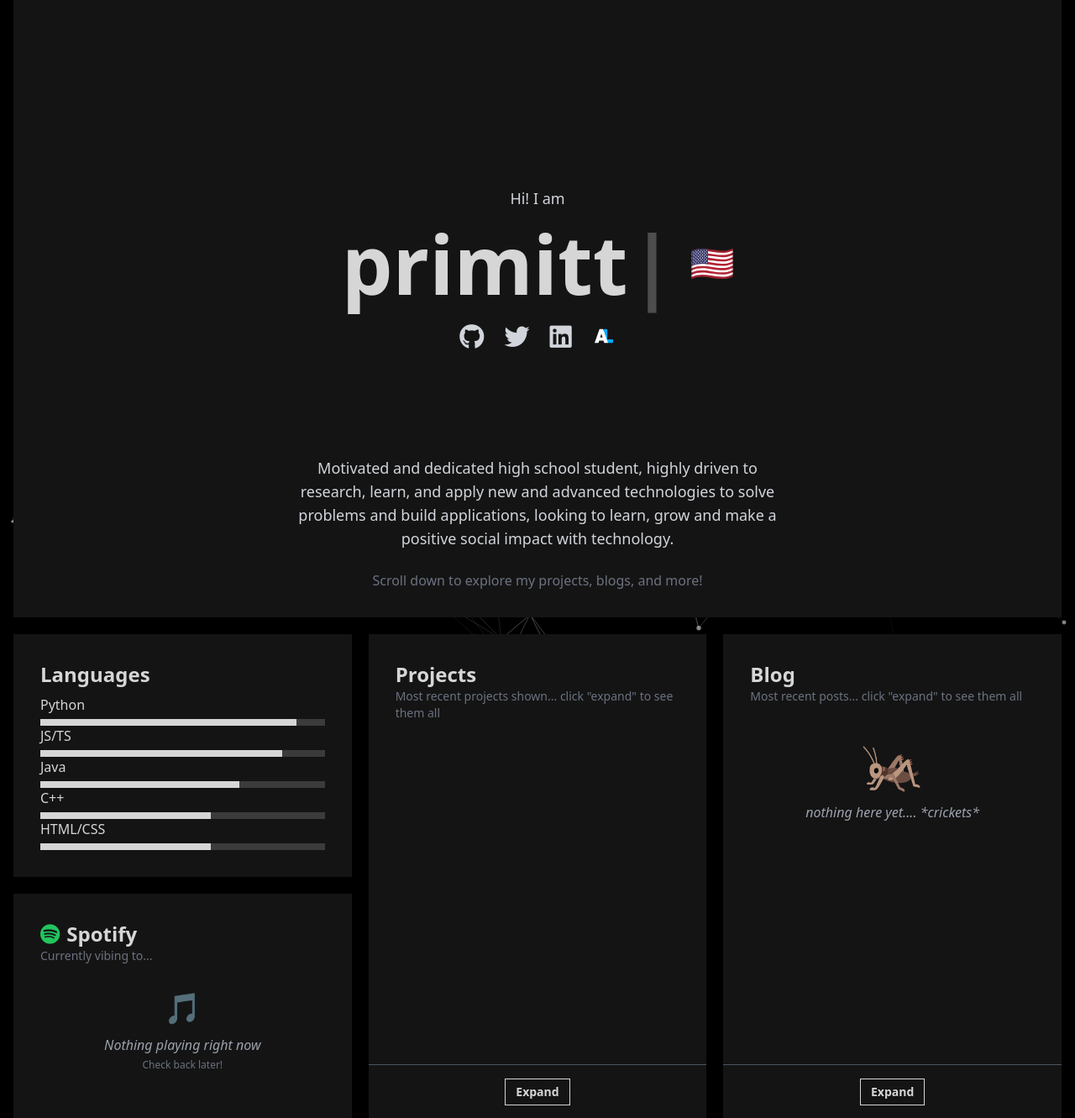
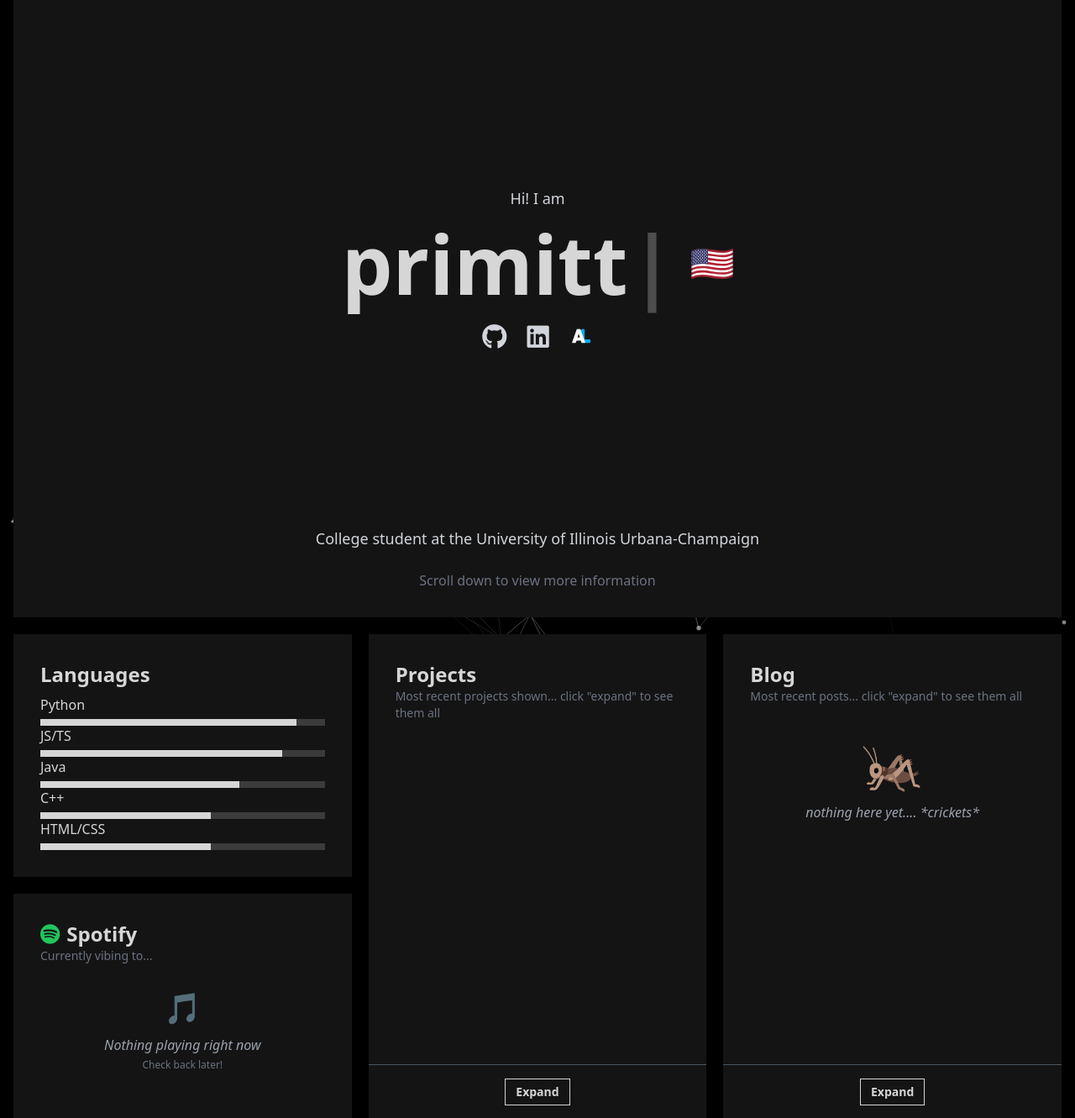
Before and after one commit to primitt/primitt.github.io, a Flask app: template templates/index.html in a window 1280 px wide. Shown: the part 33-1364 px from the top of the page at 84% size. Run offline with Flask 3, Linux system fonts and the light colour scheme; the template is opened without the code that fills it, so the values that code supplies are empty; some libraries are stand-ins or nearby versions.

Commit message:
(feat) fix setup + verbage

```diff
--- a/templates/index.html
+++ b/templates/index.html
@@ -116,9 +116,6 @@
           <a href="https://github.com/primitt" class="text-gray-300 hover:text-white transition-colors">
             <i class="fab fa-github"></i>
           </a>
-          <a href="https://twitter.com/primitt" class="text-gray-300 hover:text-white transition-colors">
-            <i class="fab fa-twitter"></i>
-          </a>
           <a href="https://www.linkedin.com/in/primitt/" class="text-gray-300 hover:text-white transition-colors">
             <i class="fab fa-linkedin"></i>
           </a>
@@ -130,17 +127,15 @@
 
       <div class="absolute bottom-20 left-1/2 hidden md:block transform -translate-x-1/2 max-w-full md:max-w-2xl md:px-4">
         <p class="text-gray-300 md:text-lg leading-relaxed text-center">
-          Motivated and dedicated high school student, highly driven to research, learn, and apply new and advanced
-          technologies to solve problems and build applications, looking to learn, grow and make a positive social
-          impact with technology.
+          College student at the University of Illinois Urbana-Champaign
         </p>
       </div>
       <div class="absolute bottom-20 left-1/2 block md:hidden transform -translate-x-1/2 max-w-full md:max-w-2xl md:px-4">
         <p class="text-gray-300 md:text-lg leading-relaxed text-center">
-          Motivated and dedicated high school student. Driven to research and learn to build new technologies. Looking to make a positive impact with my work.
+          College student at the University of Illinois Urbana-Champaign
         </p>
       </div>
-      <p class="text-gray-500 mt-2">Scroll down to explore my projects, blogs, and more!</p>
+      <p class="text-gray-500 mt-2">Scroll down to view more information</p>
     </div>
   </div>
     <div class="grid grid-cols-1 lg:grid-cols-3 gap-5 mb-5">
--- a/utils/spotify_setup.py
+++ b/utils/spotify_setup.py
@@ -8,7 +8,7 @@ dotenv.load_dotenv()
 
 CLIENT_ID = os.getenv("SPOTIFY_CLIENT_ID")
 CLIENT_SECRET = os.getenv("SPOTIFY_CLIENT_SECRET")
-REDIRECT_URI = "http://localhost:5000/callback"
+REDIRECT_URI = "http://127.0.0.1:5001/callback"
 
 def get_auth_url():
     params = {
```
